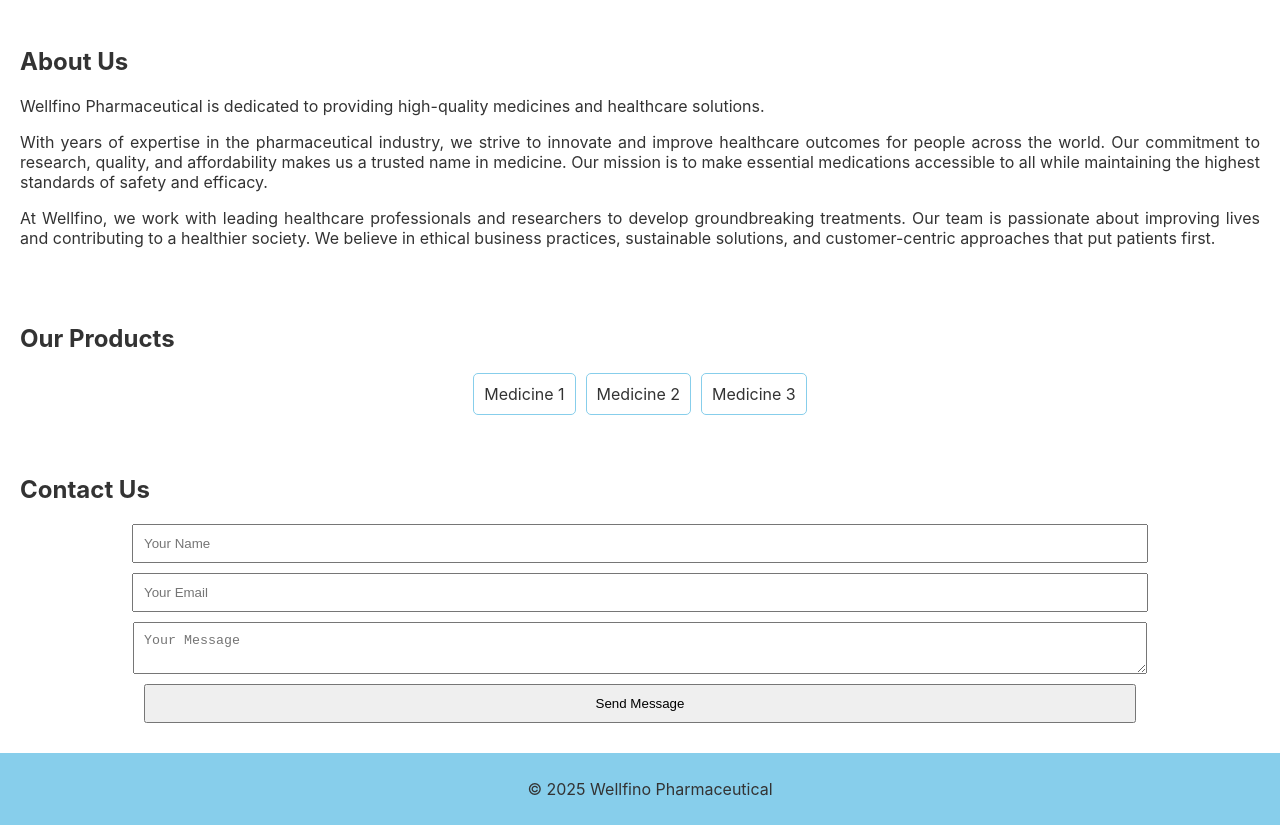
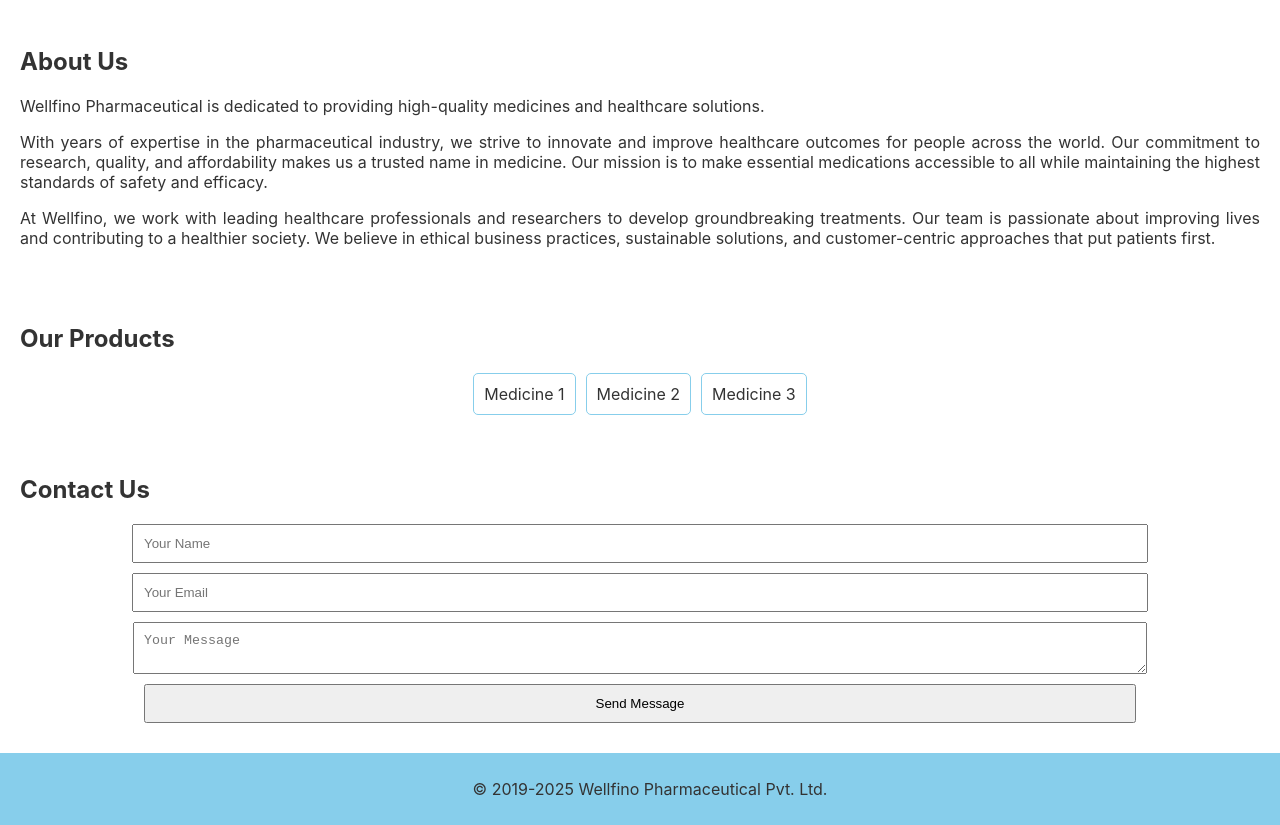
Before and after one commit to hritrick/wellfino, a plain HTML site: page index.html in a window 1280 px wide. Shown: the part 97-922 px from the top of the page. Drawn offline with Linux system fonts and the light colour scheme.

Commit message:
Update index.html

```diff
--- a/index.html
+++ b/index.html
@@ -48,7 +48,7 @@
     </section>
 
     <footer>
-        <p>&copy; 2025 Wellfino Pharmaceutical</p>
+        <p>&copy; 2019-2025 Wellfino Pharmaceutical Pvt. Ltd.</p>
     </footer>
 </body>
 </html>
```
